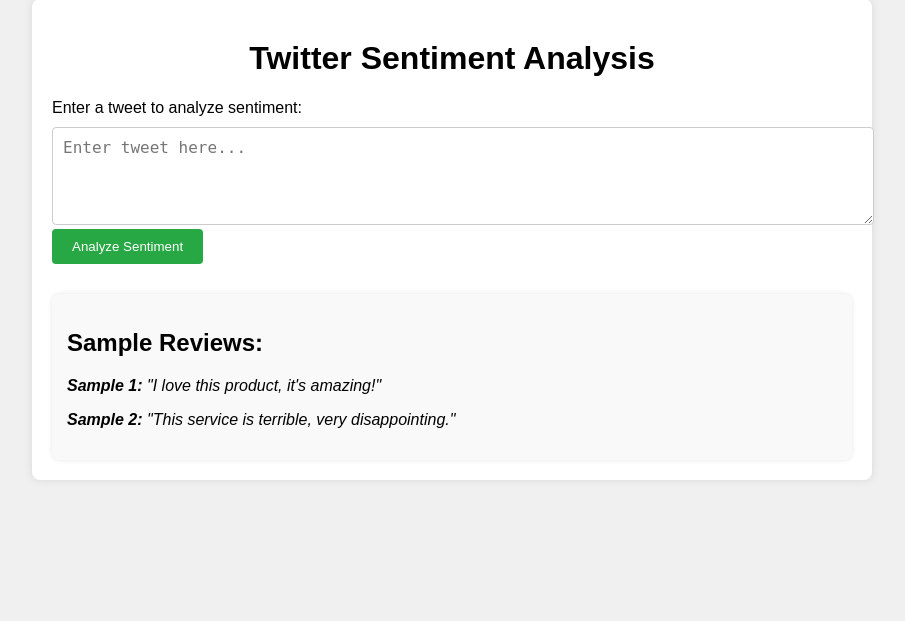
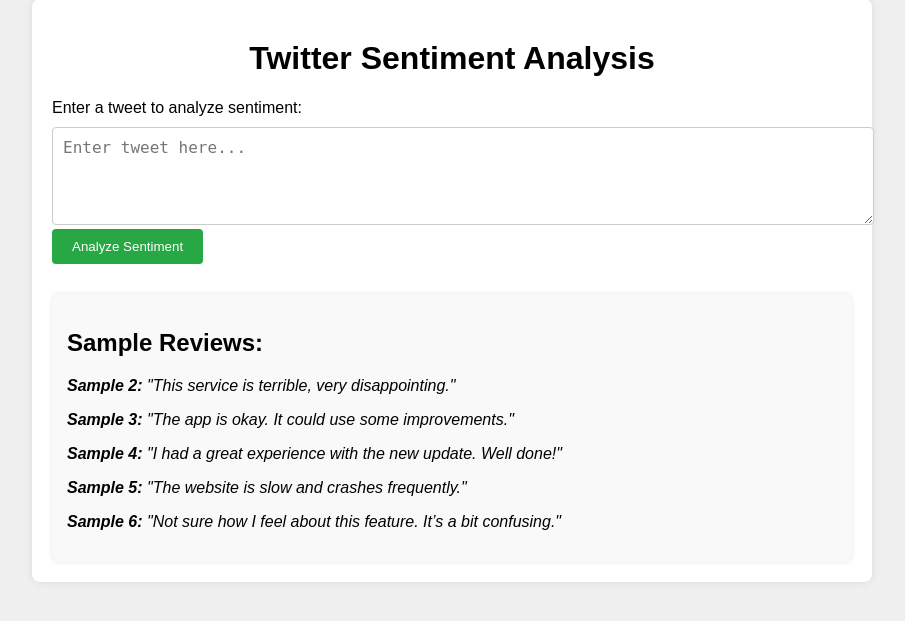
Before and after one commit to Creator-Turbo/Twitter-Sentiment-Analysis, a Flask app: page / in a window 1280 px wide. Shown: the part 51-672 px from the top of the page, without its empty margins (188-1093 px from the left). Run offline with Flask 3, Linux system fonts and the light colour scheme; parts of the project's set-up code (start-up, migrations or seed data) failed here and were passed over.

Commit message:
updated html file

```diff
--- a/webapp/templates/index.html
+++ b/webapp/templates/index.html
@@ -17,8 +17,12 @@
 
         <div class="review-sample">
             <h2>Sample Reviews:</h2>
-            <p><b>Sample 1:</b> "I love this product, it's amazing!"</p>
             <p><b>Sample 2:</b> "This service is terrible, very disappointing."</p>
+            <p><b>Sample 3:</b> "The app is okay. It could use some improvements."</p>
+            <p><b>Sample 4:</b> "I had a great experience with the new update. Well done!"</p>
+            <p><b>Sample 5:</b> "The website is slow and crashes frequently."</p>
+            <p><b>Sample 6:</b> "Not sure how I feel about this feature. It’s a bit confusing."</p>
+        </div>
         </div>
     </div>
 </body>
```
